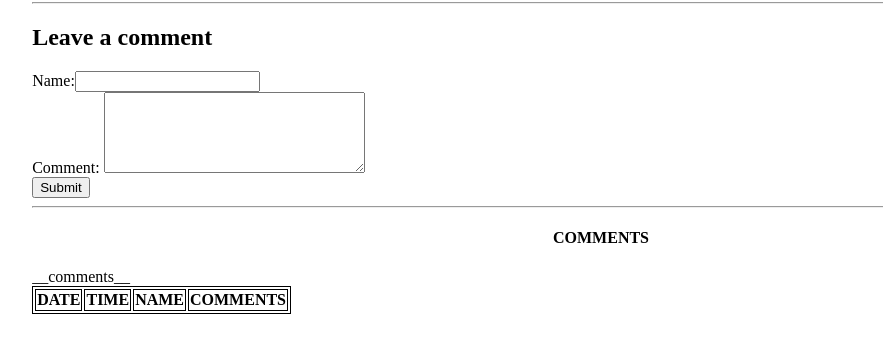
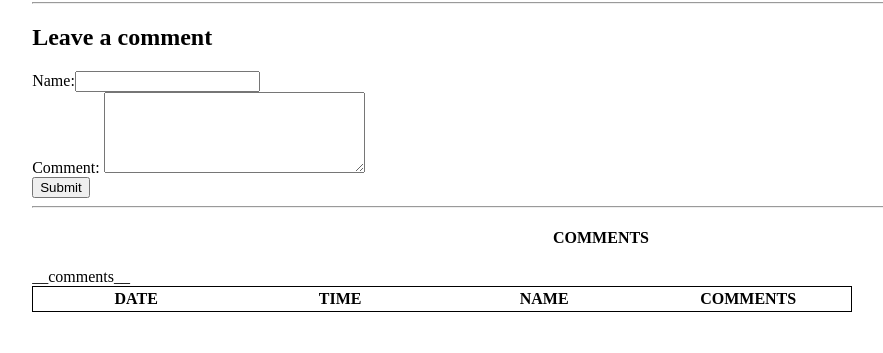
Before and after one commit to step-batch-7/flower-catalog-cricket-lover, a plain HTML site: page public/guestBook.html in a window 1280 px wide. Shown: the part 149-502 px from the top of the page, without its empty margins (39-922 px from the left). Drawn offline with Linux system fonts and the light colour scheme.

Commit message:
modified css

```diff
--- a/public/css/styles.css
+++ b/public/css/styles.css
@@ -19,10 +19,7 @@ h4 {
 table {
 	border: 1px solid black;
 }
-
-th {
-	border: 1px solid black;
+th,td {
+	width: 200px;
+	border-collapse: collapse;
 }
-td {
-	border: 1px solid black;
-}
```
